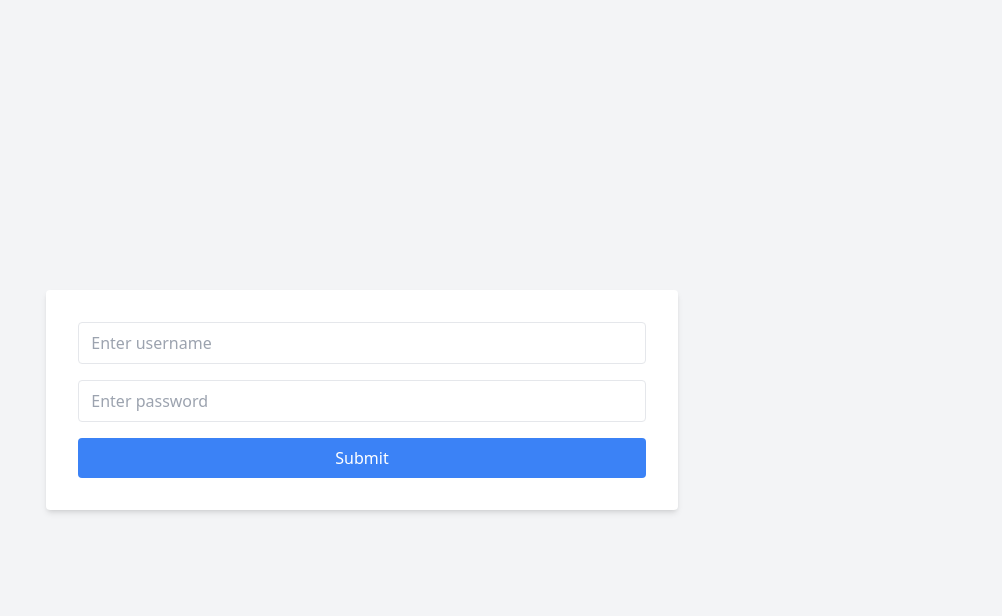
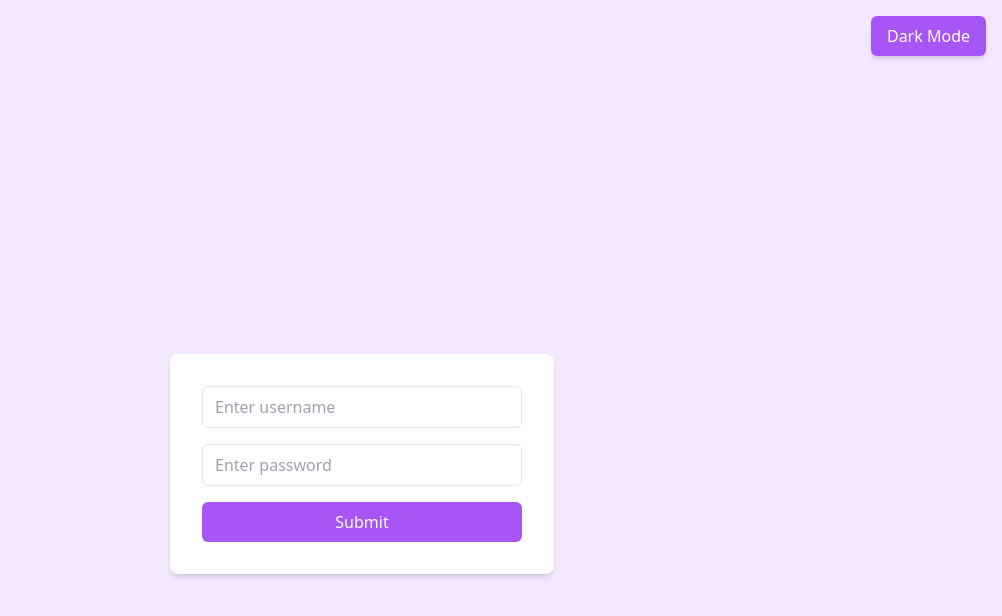
Before and after one commit to roystondz/campusConnect, a React (Vite) app in the folder frontend/: page /login in a window 1280 px wide. Shown: the top 616 px of the page, without its empty margins (278-1280 px from the left). Built offline with nearby package versions, Linux system fonts and the light colour scheme.

Commit message:
Login css

```diff
--- a/frontend/components/Login.jsx
+++ b/frontend/components/Login.jsx
@@ -1,41 +1,49 @@
-import React ,{useState} from "react";
+import React, { useState } from "react";
 
 const Login = () => {
+  const [inputData, setInputData] = useState('');
+  const [inputPassword, setInputPassword] = useState('');
 
-    const [inputData,setInputData] = useState('');
-    const [inputPassword,setInputPassword] =useState('');
-
-    const handleInputChange = (e) =>{
+  const handleInputChange = (e) => {
+    if (e.target.type === 'password') {
+      setInputPassword(e.target.value);
+    } else {
       setInputData(e.target.value);
-        setInputPassword(e.target.value);
     }
-    const handleSubmit=async (e)=>{
-        e.preventDefault();
-
-
-    await fetch('http://localhost:3000/submit', {
-        method: 'POST',
-        headers: {
-          'Content-Type': 'application/json',
-        },
-        body: JSON.stringify({ username: inputData },{password:inputPassword}),  // Send data to the server
-      });
   };
 
+  const handleSubmit = async (e) => {
+    e.preventDefault();
+    // Your submit logic here
+  };
 
   return (
-    <div>
-      <div className="flex justify-center items-center h-screen bg-gray-100">
-  <div className="bg-white p-8 rounded shadow-md">
+    <div className="flex justify-center items-center h-screen bg-purple-100 dark:bg-gray-800">
+      <div className="bg-white dark:bg-gray-700 p-8 rounded-lg shadow-md w-96">
         <form onSubmit={handleSubmit} className="space-y-4">
-      <input type="text" value={inputData} onChange={handleInputChange} placeholder="Enter username" className="w-full px-3 py-2 border rounded" />
-      <input type="password" value={inputPassword} onChange={handleInputChange} placeholder="Enter password" className="w-full px-3 py-2 border rounded" />
-      <button type="submit" className="w-full bg-blue-500 text-white py-2 rounded hover:bg-blue-600">Submit</button>
+          <input
+            type="text"
+            value={inputData}
+            onChange={handleInputChange}
+            placeholder="Enter username"
+            className="w-full px-3 py-2 border rounded-md dark:bg-gray-600 dark:text-white dark:border-gray-500"
+          />
+          <input
+            type="password"
+            value={inputPassword}
+            onChange={handleInputChange}
+            placeholder="Enter password"
+            className="w-full px-3 py-2 border rounded-md dark:bg-gray-600 dark:text-white dark:border-gray-500"
+          />
+          <button
+            type="submit"
+            className="w-full bg-purple-500 text-white py-2 rounded-md hover:bg-purple-600 transition-colors duration-300"
+          >
+            Submit </button>
         </form>
       </div>
     </div>
-    </div>
-  )
-}
+  );
+};
 
-export default Login
+export default Login;
--- a/frontend/src/App.jsx
+++ b/frontend/src/App.jsx
@@ -1,7 +1,34 @@
+import { useState, useEffect } from 'react';
 import Login from "../components/Login";
 
 export default function App() {
+  const [darkMode, setDarkMode] = useState(false);
+
+  useEffect(() => {
+    if (darkMode) {
+      document.documentElement.classList.add('dark');
+    } else {
+      document.documentElement.classList.remove('dark');
+    }
+  }, [darkMode]);
+
+  const toggleDarkMode = () => {
+    setDarkMode(!darkMode);
+  };
+
   return (
-    <Login/>
-  )
+    <div className="min-h-screen bg-lightPurple-100 dark:bg-darkPurple-900 transition-colors duration-300 relative">
+      <div className="absolute top-4 right-4 z-10">
+        <button
+          onClick={toggleDarkMode}
+          className="bg-lightPurple-500 dark:bg-darkPurple-500 text-white px-4 py-2 rounded-md shadow-md hover:bg-lightPurple-600 dark:hover:bg-darkPurple-600 transition-colors duration-300"
+        >
+          {darkMode ? 'Light Mode' : 'Dark Mode'}
+        </button>
+      </div>
+      <div className="pt-16"> {/* Add padding to the top to prevent overlap with the button */}
+        <Login />
+      </div>
+    </div>
+  );
 }
--- a/frontend/tailwind.config.js
+++ b/frontend/tailwind.config.js
@@ -1,12 +1,40 @@
 /** @type {import('tailwindcss').Config} */
 export default {
+  darkMode: 'class',
   content: [
     "./index.html",
+    "./components/**/*.jsx",
     "./src/**/*.{js,ts,jsx,tsx}",
-    "./components/**/*.{js,ts,jsx,tsx}",
   ],
   theme: {
-    extend: {},
+    extend: {
+      colors: {
+        lightPurple: {
+          50: '#faf5ff',
+          100: '#f3e8ff',
+          200: '#e9d5ff',
+          300: '#d8b4fe',
+          400: '#c084fc',
+          500: '#a855f7',
+          600: '#9333ea',
+          700: '#7e22ce',
+          800: '#6b21a8',
+          900: '#581c87',
+        },
+        darkPurple: {
+          50: '#faf5ff',
+          100: '#f3e8ff',
+          200: '#e9d5ff',
+          300: '#d8b4fe',
+          400: '#c084fc',
+          500: '#a855f7',
+          600: '#9333ea',
+          700: '#7e22ce',
+          800: '#6b21a8',
+          900: '#581c87',
+        },
+      },
+    },
   },
   plugins: [],
 }
```
Also changed, not shown: package.json (added, +9 -0 lines), 1 other file (tests, documents, lock files or other folders). Lines whose indentation alone changed are shown as unchanged.
